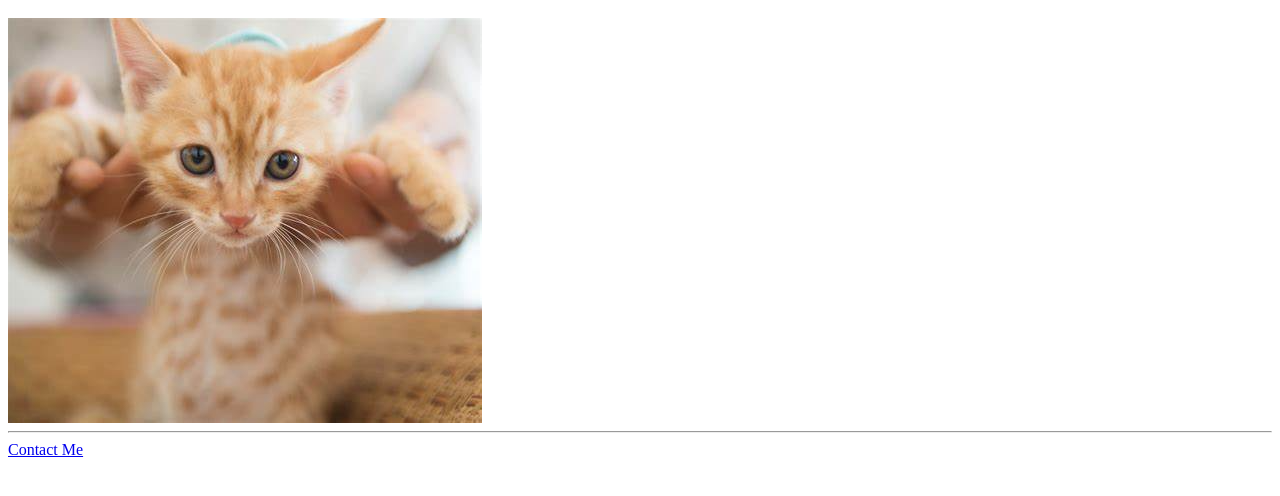
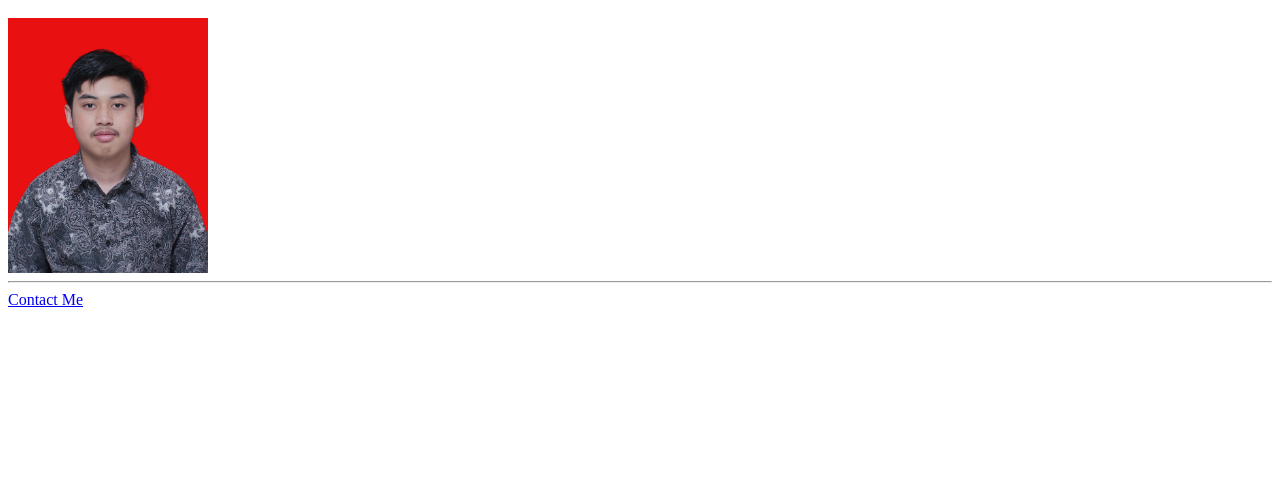
Before and after one commit to raf0411/udemy-fullstack-course, a plain HTML site: page Front-End Web Development/HTML/webpages/index.html in a window 1280 px wide. Shown: the part 48-544 px from the top of the page. Drawn offline with Linux system fonts and the light colour scheme.

Commit message:
completed webpages

```diff
--- a/Front-End Web Development/HTML/webpages/index.html
+++ b/Front-End Web Development/HTML/webpages/index.html
@@ -1,5 +1,5 @@
 <h1>Welcome to My Website!</h1>
-<a href="./public/about.html"><img src="./assets/images/cat.png" alt="cat"/></a>
+<a href="./public/about.html"><img src="./assets/images/myself.jpg" width="200" alt="cat"/></a>
 
 <hr />
 <a href="./public/contact.html">Contact Me</a>
```
Also changed, not shown: Front-End Web Development/HTML/webpages/assets/images/myself.jpg (added).
